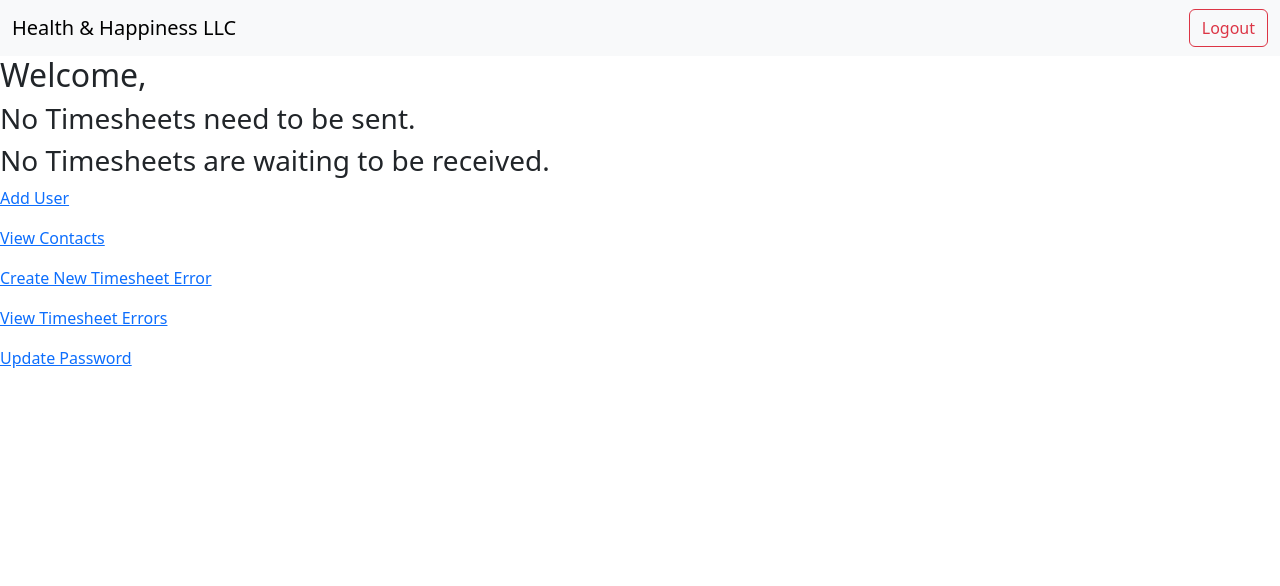
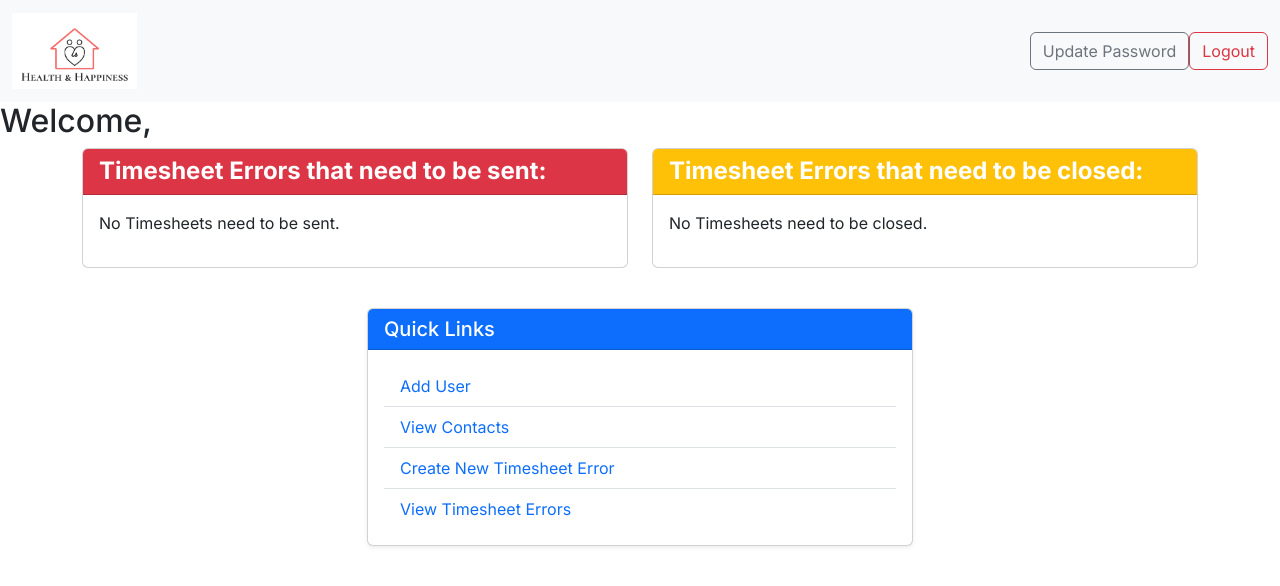
Before and after one commit to risharmaa/timesheet-error-tracker, a Flask app: page / in a window 1280 px wide. Shown: the top 586 px of the page. Run offline with Flask 3, Linux system fonts and the light colour scheme; a user stored in the database is signed in; data comes from the database, SQL or seed files in the repository; data that the repository does not hold is empty.

Commit message:
continued to style login and home page

```diff
--- a/templates/home.html
+++ b/templates/home.html
@@ -7,13 +7,25 @@
         <link href="https://cdn.jsdelivr.net/npm/bootstrap@5.3.8/dist/css/bootstrap.min.css" rel="stylesheet">
         <script src="https://cdn.jsdelivr.net/npm/bootstrap@5.3.8/dist/js/bootstrap.bundle.min.js"></script>
         <script src="https://ajax.googleapis.com/ajax/libs/jquery/3.7.1/jquery.min.js"></script>
+        <link rel="preconnect" href="https://fonts.googleapis.com">
+        <!--Inter Google Fonts-->
+        <link rel="preconnect" href="https://fonts.gstatic.com" crossorigin>
+        <link href="https://fonts.googleapis.com/css2?family=Inter:ital,opsz,wght@0,14..32,100..900;1,14..32,100..900&display=swap" rel="stylesheet">
+
+        <style>
+        /* Global font - EB Garamond */
+        body, h1, h2, h3, h4, h5, h6, p, label, input, button, select, textarea, td, th {
+            font-family: 'Inter', sans-serif;
+        }
+        </style>
     </head>
     <body>
         <nav class="navbar navbar-expand-sm bg-light">
 
         <div class="container-fluid">
-            <a class="navbar-brand" href="/">Health & Happiness LLC</a>
+            <a class="navbar-brand" href="/"><img src = {{ url_for('static', filename='logo.png') }} style="width:125px;"></a>
             <ul class="navbar-nav">
+                <li class="nav-item"><a class = "btn btn-outline-secondary" href="/updatepassword">Update Password</a></li>
                 <li class="nav-item"><a class="btn btn-outline-danger" href="/logout">Logout</a></li>
             </ul>
         </div>
@@ -35,11 +47,23 @@
 
         <h2>Welcome, {{session['user']['fname']}} {{session['user']['lname']}}</h2>
 
+        <h3> </h3>
+
+        <div class="container mt-2">
+        <!-- prevent row wrapping and overflow-auto for scrolling -->
+        <div class="row flex-nowrap pb-3">
+
+        <!-- timesheets that need to be sent: -->
+        <div class="col-12 col-md-6 col-md-4" style="flex: 0 0 auto;">
+        <div class="card h-100">
+        <div class="card-header bg-danger text-white d-flex align-items-center">
+            <h4 class="mb-0 fw-bold">Timesheet Errors that need to be sent:</h4>
+        </div>
+        <div class="card-body overflow-auto" style="max-height: 400px;" tabindex="0">
           {% if sent %}
-        <h3>Timesheets that need to be sent:</h3>
           {% for timesheet in sent %}
             <details>
-            <summary style="color: red;">{{timesheet.date}} | {{timesheet.clfname}} {{timesheet.cllname}} | {{timesheet.crfname}} {{timesheet.crlname}}</summary>
+            <summary>{{timesheet.date}} | {{timesheet.clfname}} {{timesheet.cllname}} | {{timesheet.crfname}} {{timesheet.crlname}}</summary>
             <ul>
             <p><b>Client email/phone number: </b>{{timesheet.clientid}}</p>
             <p><b>Caregiver email:</b> <a href = "mailto:{{timesheet['caregiverid']}}">{{timesheet.caregiverid}}</a></p>
@@ -52,14 +76,23 @@
             </details>
             {% endfor %}
             {% else %}
-        <h3>No Timesheets need to be sent.</h3>
+            <p>No Timesheets need to be sent.</h3>
             {% endif %}
+        </div>
+        </div>
+        </div>
 
+        <!-- timesheets that need to be closed: -->
+        <div class="col-12 col-md-6 col-md-4" style="flex: 0 0 auto;">
+        <div class="card h-100">
+        <div class="card-header bg-warning text-white d-flex align-items-center">
+            <h4 class="mb-0 fw-bold">Timesheet Errors that need to be closed:</h4>
+        </div>
+        <div class="card-body overflow-auto" style="max-height: 400px;" tabindex="0">
           {% if waiting %}
-        <h3>Timesheets that need to be closed:</h3>
           {% for timesheet in waiting %}
             <details>
-            <summary style="color: goldenrod;">{{timesheet.date}} | {{timesheet.clfname}} {{timesheet.cllname}} | {{timesheet.crfname}} {{timesheet.crlname}}</summary>
+            <summary>{{timesheet.date}} | {{timesheet.clfname}} {{timesheet.cllname}} | {{timesheet.crfname}} {{timesheet.crlname}}</summary>
             <ul>
             <p><b>Client email/phone number: </b>{{timesheet.clientid}}</p>
             <p><b>Caregiver email:</b> <a href = "mailto:{{timesheet['caregiverid']}}">{{timesheet.caregiverid}}</a></p>
@@ -70,12 +103,29 @@
             </details>
             {% endfor %}
             {% else %}
-        <h3>No Timesheets are waiting to be received.</h3>
+            <p>No Timesheets need to be closed.</h3>
             {% endif %}
-        <p><a href = "/adduser">Add User</a></p>
-        <p><a href = "/contactlist">View Contacts</a></p>
-        <p><a href = "/createtimesheet">Create New Timesheet Error</a></p>
-        <p><a href = "/viewtimesheets">View Timesheet Errors</a></p>
-        <p><a href = "/updatepassword">Update Password</a></p>
+        </div>
+        </div>
+        </div>
+        </div>
+
+        <div class="row mt-4 justify-content-center">
+        <div class="col-12 col-md-8 col-lg-6">
+        <div class="card shadow-sm">
+        <div class="card-header bg-primary text-white fw-bold">
+            <h5 class="mb-0">Quick Links</h5>
+        </div>
+        <div class="card-body">
+        <div class="list-group list-group-flush">
+            <a href="/adduser" class="list-group-item list-group-item-action text-primary">Add User</a>
+            <a href="/contactlist" class="list-group-item list-group-item-action text-primary">View Contacts</a>
+            <a href="/createtimesheet" class="list-group-item list-group-item-action text-primary">Create New Timesheet Error</a>
+            <a href="/viewtimesheets" class="list-group-item list-group-item-action text-primary">View Timesheet Errors</a>
+        </div>
+        </div>
+        </div>
+        </div>
+        </div>
     </body>
 </html>
```
Also changed, not shown: templates/login.html (+13 -2 lines), static/logo.png (added). Lines whose indentation alone changed are shown as unchanged.
